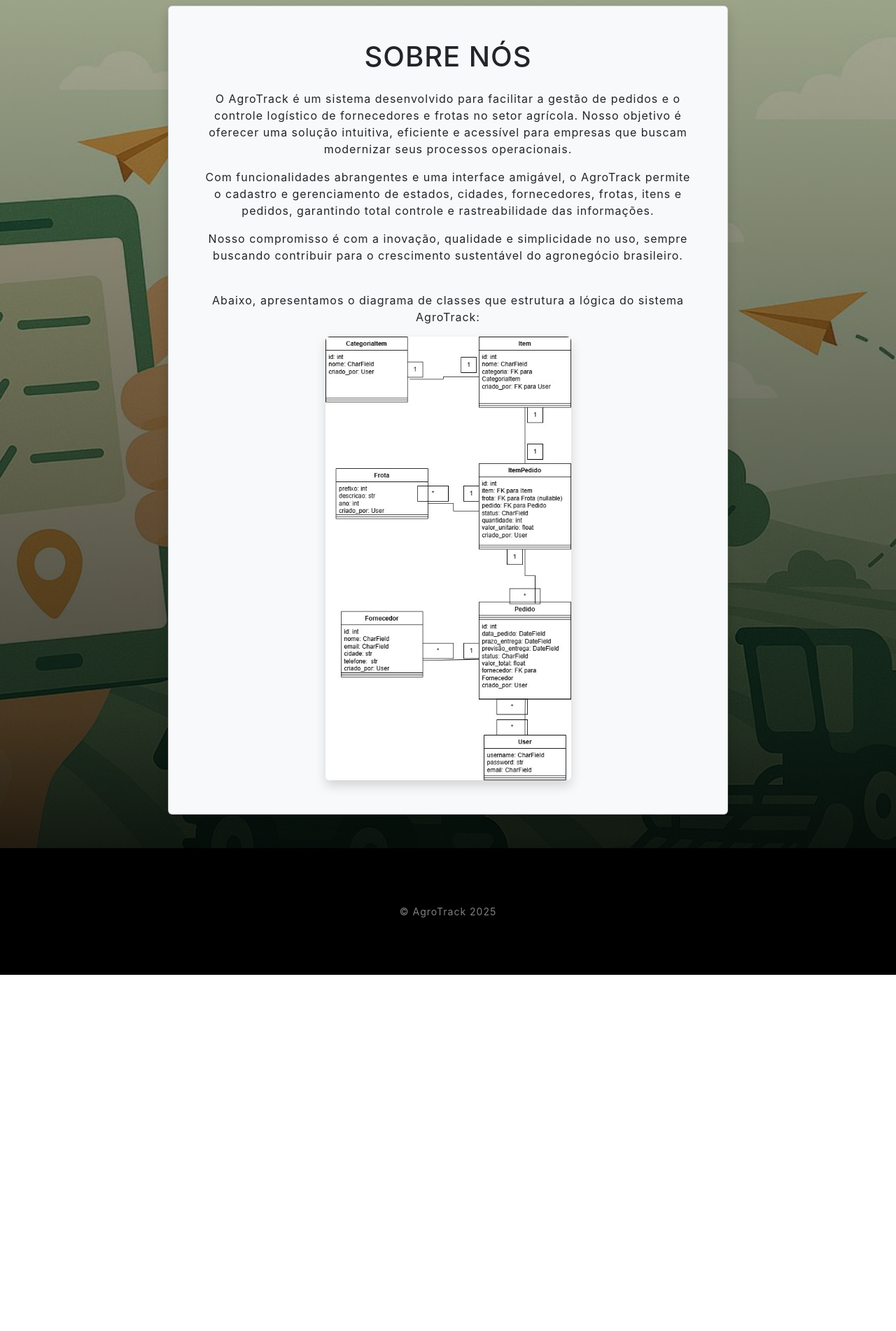
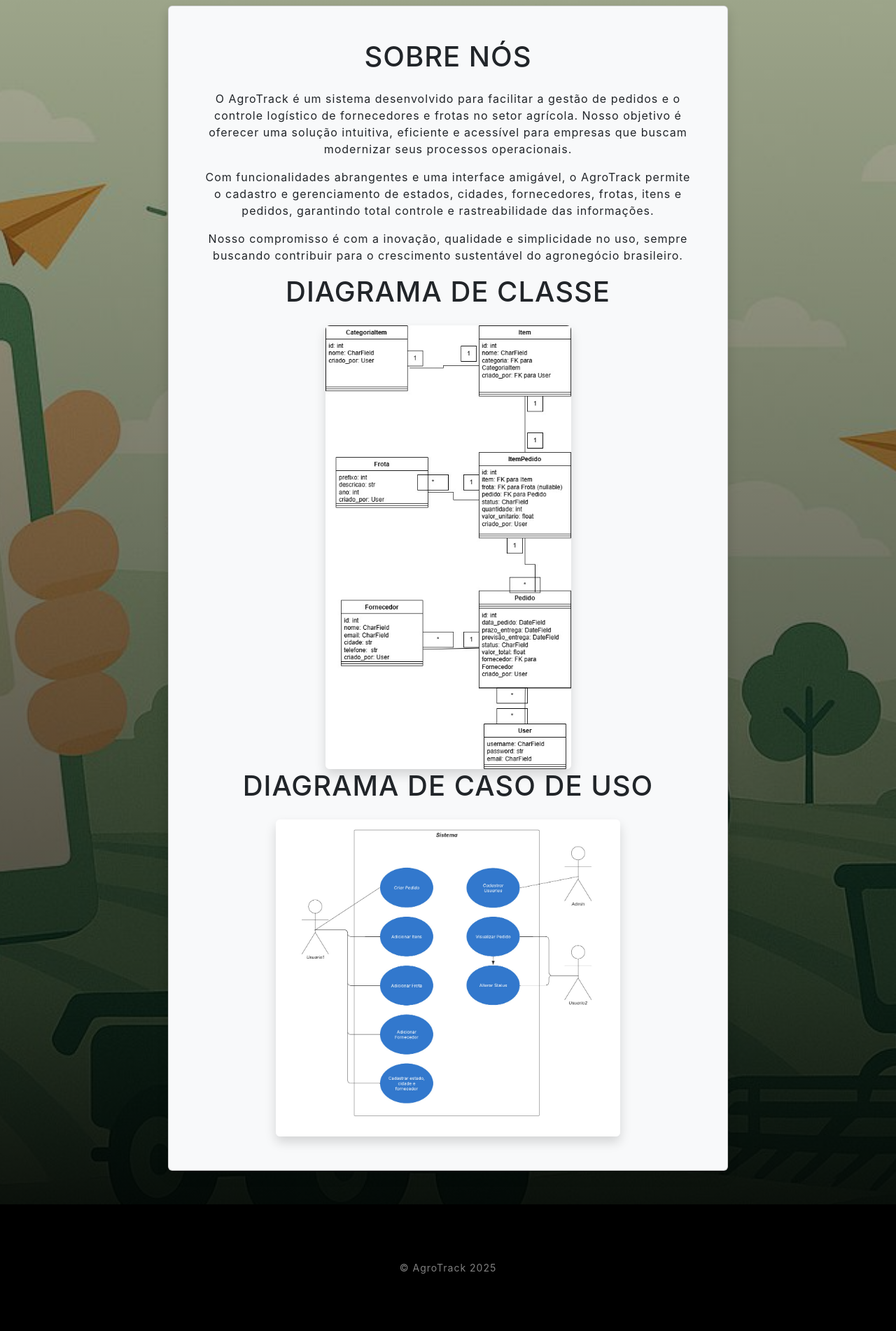
Before and after one commit to ViniciusMargonar/naes2025, a Django app: template paginasweb/templates/paginasweb/sobre.html in a window 1280 px wide. Shown: the part 88-1990 px from the top of the page at 70% size. Before the commit the page ends 1481 px from the top, so only its background shows below. Run offline with Django 3.2, Linux system fonts and the light colour scheme; the template is opened without the code that fills it, so the values that code supplies are empty; some libraries are stand-ins or nearby versions.

Commit message:
Diagramas

```diff
--- a/paginasweb/templates/paginasweb/sobre.html
+++ b/paginasweb/templates/paginasweb/sobre.html
@@ -21,11 +21,13 @@
                     Nosso compromisso é com a inovação, qualidade e simplicidade no uso, sempre buscando contribuir
                     para o crescimento sustentável do agronegócio brasileiro.
                 </p>
-                <p class="text-justify mt-4">
-                    Abaixo, apresentamos o diagrama de classes que estrutura a lógica do sistema AgroTrack:
-                </p>
+                <h1 class="text-dark text-uppercase mb-4">Diagrama de Classe</h1>
                 <div class="d-flex justify-content-center">
                     <img src="{% static 'assets/img/diagramaClasse.jpg' %}" alt="Diagrama de Classe" class="rounded shadow" style="width: 50%;">
+                </div>
+                <h1 class="text-dark text-uppercase mb-4">Diagrama de Caso de Uso</h1>
+                <div class="d-flex justify-content-center">
+                    <img src="{% static 'assets/img/diagramaCaso.jpeg' %}" alt="Diagrama de Caso de Uso" class="rounded shadow" style="width: 70%;">
                 </div>
             </div>
         </div>
```
Also changed, not shown: static/assets/img/diagramaCaso.jpeg (added).
